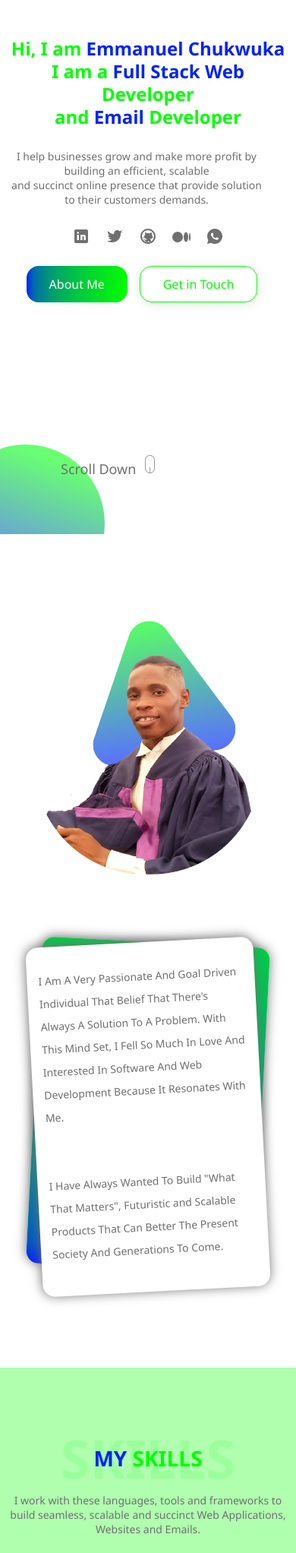
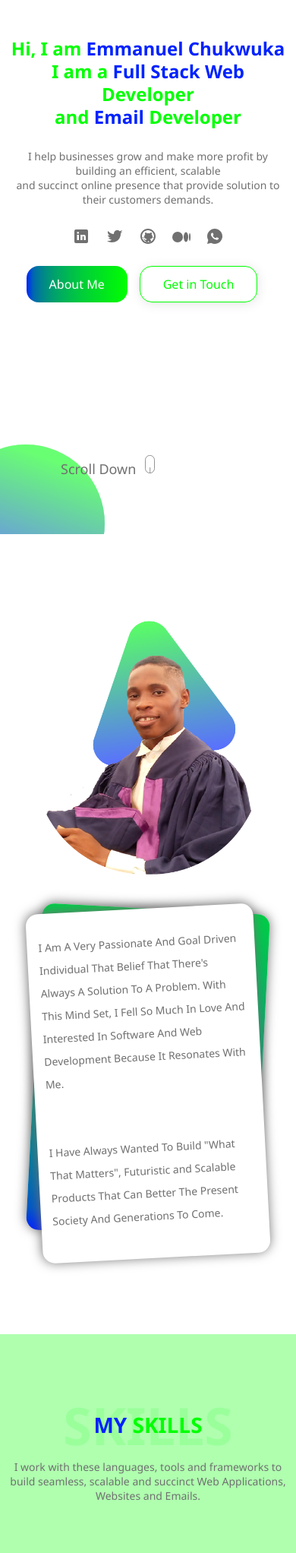
Before and after one commit to EmmattxDev/EmmattxDev-Website, a Django app: page / in a window 390 px wide. Shown: the part 196-2240 px from the top of the page at 76% size. Run offline with Django 4.2, Linux system fonts and the light colour scheme; data that the repository does not hold is empty; parts of the project's set-up code (start-up, migrations or seed data) failed here and were passed over.

Commit message:
made some css update for mobile view

```diff
--- a/pages/static/pages/css/_about.scss
+++ b/pages/static/pages/css/_about.scss
@@ -8,7 +8,7 @@
 
     &-img{
         width: 300px;
-
+        padding:0 20px 0 0;
     }
 
 
--- a/pages/static/pages/css/_header.scss
+++ b/pages/static/pages/css/_header.scss
@@ -112,7 +112,7 @@
             position: absolute;
             left: -70px;
             bottom: -70px;
-            background: url('../img/ball-background.png') center center/cover no-repeat;
+            background: url('../img/ball-background.png') center center/cover no-repeat, url('https://portfoliostatic1.blob.core.windows.net/static/img/ball-background.png') center center/cover no-repeat, url();
             opacity: 0.9;
             width: 208px;
             height: 100%;
--- a/pages/static/pages/css/_mediaqueries.scss
+++ b/pages/static/pages/css/_mediaqueries.scss
@@ -22,11 +22,11 @@
             .bg-text,
             .skills-bg-text,
             .contact-bg-text{
-                font-size: 70px;
+                font-size: 68px;
             }
 
             .portfolio-bg-text{
-                font-size: 62px;
+                font-size: 58px;
             }
         }
 
@@ -120,6 +120,7 @@
 
                 > p{
                     font-size: 14px;
+                    padding: 27px 0 0 0;
                 }
             }
 
@@ -151,9 +152,11 @@
     //about section
     .about{
         flex-direction: column;
-        height: 130vh;
+        height: 100%;
+
         &-img{
             width: 300px;
+            padding: 0 0 40px 0;
         }
 
         &-content{
--- a/pages/static/pages/css/main.css
+++ b/pages/static/pages/css/main.css
@@ -842,7 +842,7 @@ footer .footer-main .footer-content .footer-social .footer-social-links a .socia
   position: absolute;
   left: -70px;
   bottom: -70px;
-  background: url("../img/ball-background.png") center center/cover no-repeat;
+  background: url("../img/ball-background.png") center center/cover no-repeat, url("https://portfoliostatic1.blob.core.windows.net/static/img/ball-background.png") center center/cover no-repeat, url();
   opacity: 0.9;
   width: 208px;
   height: 100%;
@@ -868,6 +868,7 @@ footer .footer-main .footer-content .footer-social .footer-social-links a .socia
 }
 .about-img {
   width: 300px;
+  padding: 0 20px 0 0;
 }
 .about-content {
   position: relative;
@@ -1453,10 +1454,10 @@ footer .footer-main .footer-copy {
   .section-header .section-title .bg-text,
   .section-header .section-title .skills-bg-text,
   .section-header .section-title .contact-bg-text {
-    font-size: 70px;
+    font-size: 68px;
   }
   .section-header .section-title .portfolio-bg-text {
-    font-size: 62px;
+    font-size: 58px;
   }
   .section-header .section-description {
     font-size: 14px;
@@ -1691,6 +1692,7 @@ footer .footer-main .footer-copy {
   }
   .header .hero-content > p {
     font-size: 14px;
+    padding: 27px 0 0 0;
   }
   .header .hero__img, .header .hero__img::before {
     display: none;
@@ -1709,10 +1711,11 @@ footer .footer-main .footer-copy {
     -webkit-box-direction: normal;
         -ms-flex-direction: column;
             flex-direction: column;
-    height: 130vh;
+    height: 100%;
   }
   .about-img {
     width: 300px;
+    padding: 0 0 40px 0;
   }
   .about-content {
     padding: 0 0;
```
